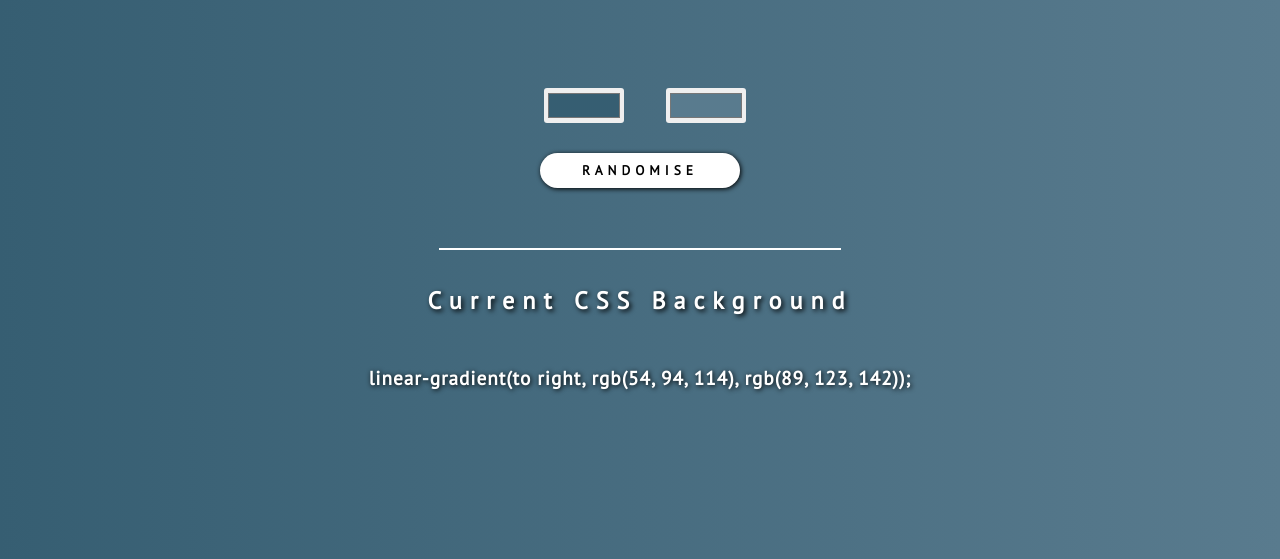
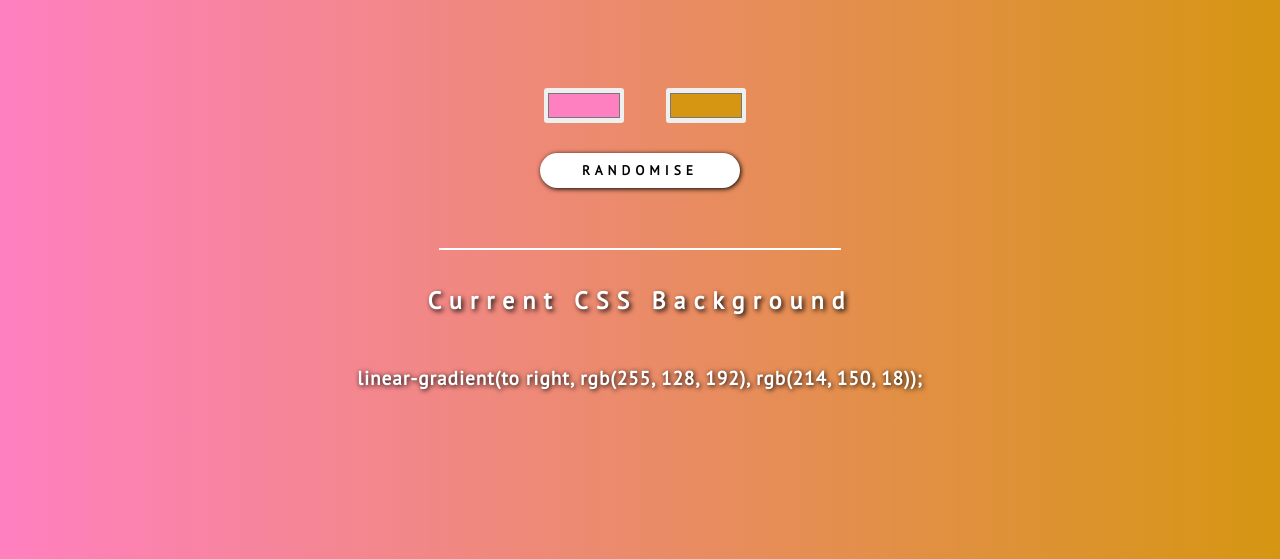
Before and after one commit to Cebarnsley/background-generator, a plain HTML site: page index.html in a window 1280 px wide. Shown: the part 241-800 px from the top of the page. Drawn offline with Linux system fonts and the light colour scheme.

Commit message:
changed initial background colours

```diff
--- a/index.html
+++ b/index.html
@@ -8,8 +8,8 @@
 <body id="gradient" onload="background()">
 	<div class="container">
 		<h1>Background Generator</h1>
-		<input class="color1" type="color" name="color1" value="#365E72">
-		<input class="color2" type="color" name="color2" value="#597B8E"> <br>
+		<input class="color1" type="color" name="color1" value="#FF80C0">
+		<input class="color2" type="color" name="color2" value="#D69612"> <br>
 		<button onclick="randomGradient()">Randomise</button>
 		<hr>
 		<h2>Current CSS Background</h2>
```
